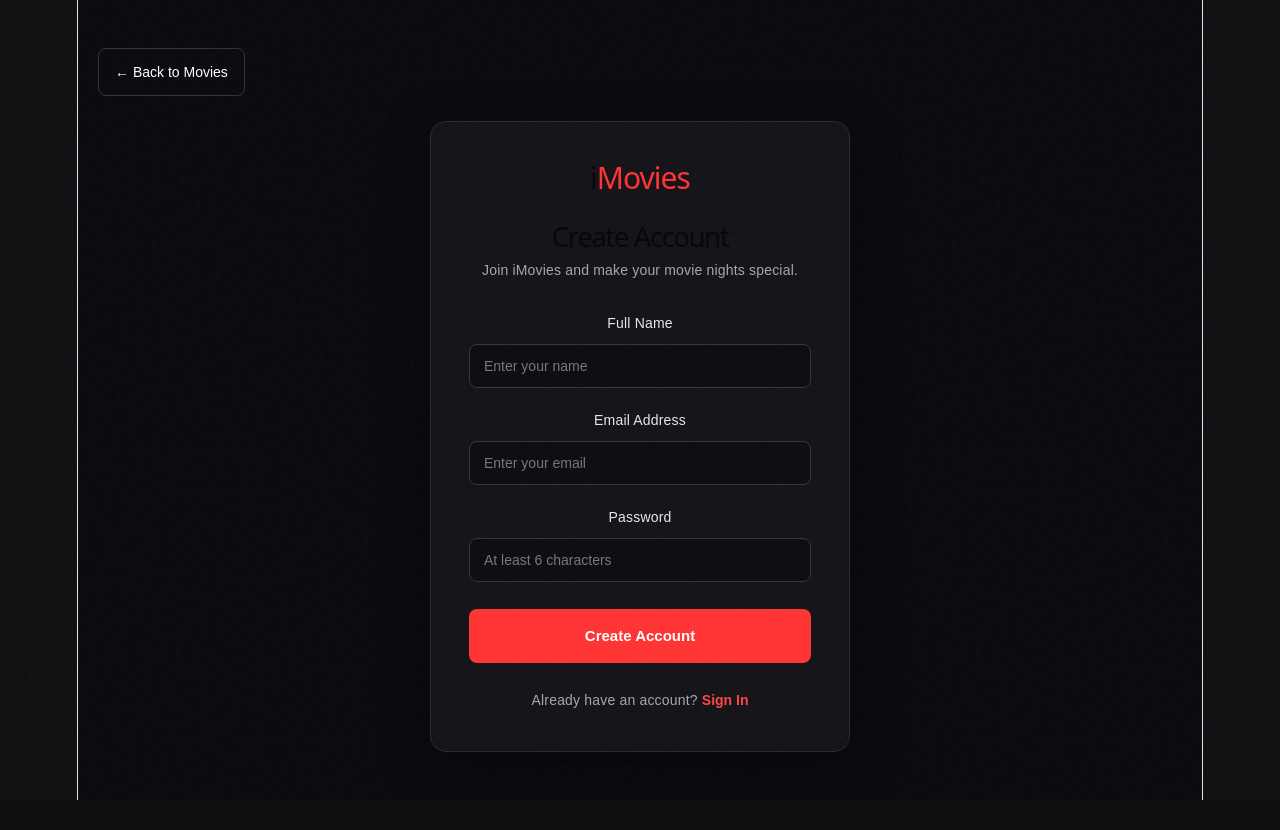
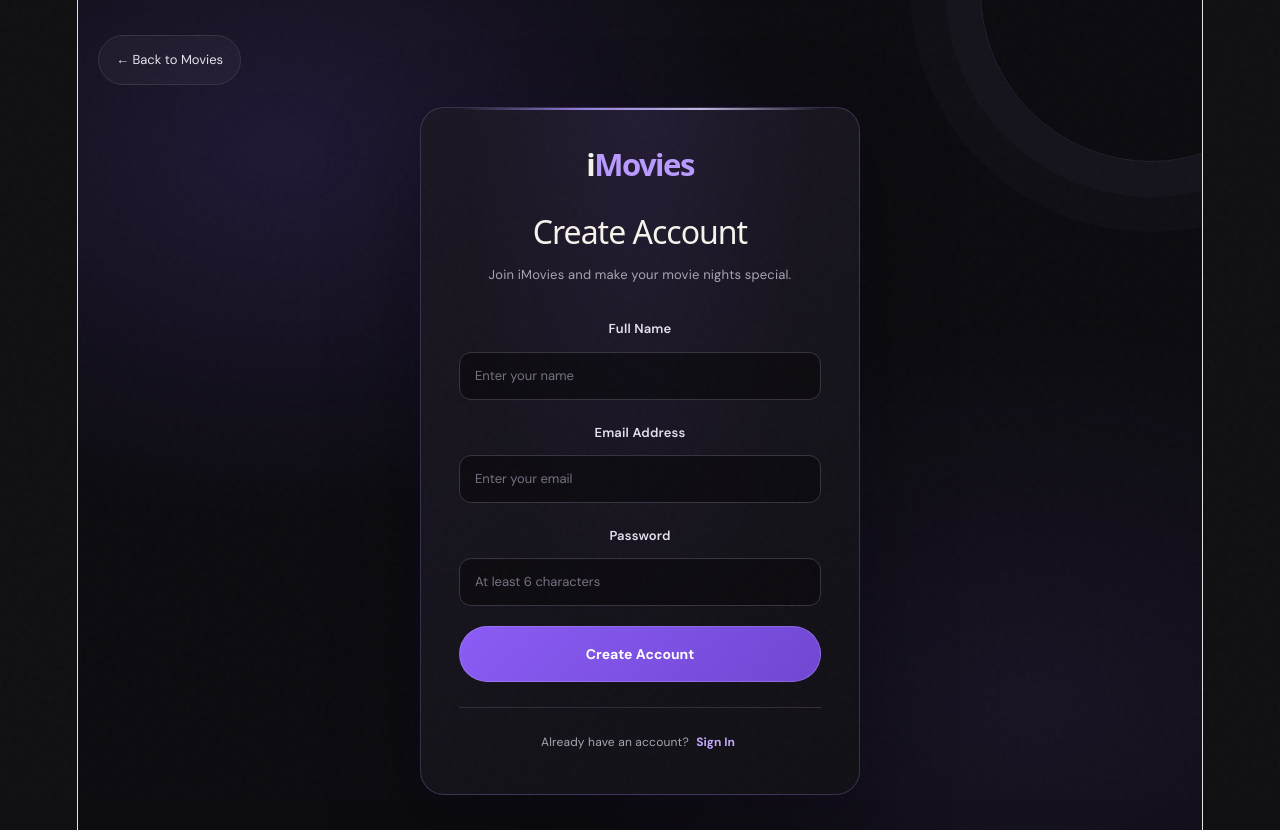
Before and after one commit to aashiiii6/imovies, a React (Vite) app: page / in a window 1280 px wide. Both pictures are taken after a click on the button "Sign Up". Before the commit the page ends 800 px from the top, so only its background shows below. Built offline with nearby package versions, Linux system fonts and the light colour scheme; no server answers.

Commit message:
Upgrade login and signup UI

```diff
--- a/src/Auth.css
+++ b/src/Auth.css
@@ -1,153 +1,261 @@
+/* ===== IMOVIES — PREMIUM AUTH EXPERIENCE ===== */
 
 .auth-page {
+  position: relative;
+  isolation: isolate;
   min-height: 100vh;
-  padding: 30px 20px;
-  background: #0b0b0f;
-  color: #ffffff;
+  padding: 35px 20px;
+  box-sizing: border-box;
   display: flex;
   flex-direction: column;
   align-items: center;
   justify-content: center;
-  box-sizing: border-box;
-  font-family: Arial, sans-serif;
+  overflow: hidden;
+  background:
+    radial-gradient(ellipse at 18% 18%, rgba(139, 92, 246, 0.16), transparent 38%),
+    radial-gradient(ellipse at 85% 85%, rgba(112, 77, 176, 0.12), transparent 38%),
+    #0c0b10;
+  color: #f4f0eb;
+  font-family: inherit;
 }
+
+.auth-page::before {
+  content: "";
+  position: absolute;
+  z-index: -1;
+  width: 340px;
+  height: 340px;
+  top: -180px;
+  right: -120px;
+  border: 1px solid rgba(196, 181, 253, 0.12);
+  border-radius: 50%;
+  box-shadow:
+    0 0 0 35px rgba(196, 181, 253, 0.025),
+    0 0 0 70px rgba(196, 181, 253, 0.02);
+  pointer-events: none;
+}
+
+/* ===== BACK BUTTON ===== */
 
 .auth-back-btn {
   align-self: flex-start;
-  margin-bottom: 25px;
-  padding: 10px 16px;
-  border: 1px solid #33333d;
-  border-radius: 8px;
-  background: transparent;
-  color: #ffffff;
+  width: fit-content;
+  margin-bottom: 22px;
+  padding: 11px 17px;
+  border: 1px solid #383340;
+  border-radius: 999px;
+  background: rgba(255, 255, 255, 0.035);
+  color: #e8e2ef;
   cursor: pointer;
-  font-size: 14px;
+  font-size: 13px;
+  transition: all 0.25s ease;
 }
 
 .auth-back-btn:hover {
-  border-color: #ff3434;
-  color: #ff5555;
+  border-color: #a78bfa;
+  background: rgba(155, 110, 255, 0.12);
+  color: #fff;
+  transform: translateY(-2px);
 }
 
+/* ===== AUTH CARD ===== */
+
 .auth-card {
+  position: relative;
   width: 100%;
-  max-width: 420px;
+  max-width: 440px;
   padding: 38px;
-  border: 1px solid #292932;
-  border-radius: 16px;
-  background: #141419;
   box-sizing: border-box;
-  box-shadow: 0 15px 50px rgba(0, 0, 0, 0.35);
+  border: 1px solid rgba(180, 150, 255, 0.22);
+  border-radius: 24px;
+  background:
+    radial-gradient(ellipse at top, rgba(139, 92, 246, 0.09), transparent 55%),
+    linear-gradient(145deg, #1b1723, #111015);
+  box-shadow:
+    0 30px 90px rgba(0, 0, 0, 0.35),
+    0 0 45px rgba(139, 92, 246, 0.045);
+  animation: auth-card-appear 0.45s ease both;
 }
 
+.auth-card::before {
+  content: "";
+  position: absolute;
+  top: 0;
+  left: 38px;
+  right: 38px;
+  height: 2px;
+  border-radius: 0 0 5px 5px;
+  background: linear-gradient(90deg, transparent, #a78bfa, #ddd6fe, transparent);
+  opacity: 0.85;
+}
+
+@keyframes auth-card-appear {
+  from {
+    opacity: 0;
+    transform: translateY(12px);
+  }
+  to {
+    opacity: 1;
+    transform: translateY(0);
+  }
+}
+
+/* ===== LOGO ===== */
+
 .auth-logo {
-  margin: 0 0 28px;
+  margin: 0 0 30px;
+  color: #f7f2eb;
   text-align: center;
-  font-size: 30px;
-  letter-spacing: -1px;
+  font-size: 31px;
+  font-weight: 800;
+  letter-spacing: -1.5px;
 }
 
 .auth-logo span {
-  color: #ff3434;
+  color: #b99aff;
 }
 
+/* ===== HEADINGS ===== */
+
 .auth-card h1 {
-  margin: 0 0 10px;
+  margin: 0 0 12px;
+  color: #f7f2eb;
   text-align: center;
-  font-size: 28px;
+  font-size: clamp(27px, 4vw, 32px);
+  letter-spacing: -1px;
+  line-height: 1.2;
 }
 
 .auth-subtitle {
-  margin: 0 0 28px;
-  color: #a6a6b2;
+  margin: 0 0 30px;
+  color: #a9a3b3;
   text-align: center;
-  font-size: 14px;
-  line-height: 1.6;
+  font-size: 13px;
+  line-height: 1.8;
 }
 
+/* ===== FORM FIELDS ===== */
+
 .auth-field {
-  margin-bottom: 19px;
+  margin-bottom: 20px;
 }
 
 .auth-field label {
   display: block;
-  margin-bottom: 8px;
-  color: #e7e7ec;
-  font-size: 14px;
+  margin-bottom: 9px;
+  color: #e6dfef;
+  font-size: 13px;
+  font-weight: 600;
 }
 
 .auth-field input {
+  display: block;
   width: 100%;
-  padding: 13px 14px;
-  border: 1px solid #363640;
-  border-radius: 8px;
+  min-height: 48px;
+  padding: 13px 15px;
+  box-sizing: border-box;
+  border: 1px solid #393340;
+  border-radius: 12px;
   outline: none;
-  background: #0d0d12;
-  color: #ffffff;
-  font-size: 14px;
-  box-sizing: border-box;
+  background: rgba(10, 9, 14, 0.7);
+  color: #fff;
+  font-family: inherit;
+  font-size: 13px;
+  transition: border-color 0.2s ease, box-shadow 0.2s ease, background 0.2s ease;
+}
+
+.auth-field input::placeholder {
+  color: #777181;
+}
+
+.auth-field input:hover {
+  border-color: #5a4b6e;
 }
 
 .auth-field input:focus {
-  border-color: #ff3434;
-  box-shadow: 0 0 0 2px rgba(255, 52, 52, 0.12);
+  border-color: #a78bfa;
+  background: #100e16;
+  box-shadow: 0 0 0 3px rgba(167, 139, 250, 0.12);
 }
 
-.auth-field input::placeholder {
-  color: #777783;
+/* ===== SUBMIT BUTTON ===== */
+
+.auth-submit-btn {
+  display: block;
+  width: 100%;
+  min-height: 49px;
+  margin-top: 9px;
+  padding: 14px 18px;
+  border: 1px solid rgba(196, 181, 253, 0.28);
+  border-radius: 999px;
+  background: linear-gradient(135deg, #8b5cf6, #7046d3);
+  color: #fff;
+  font-family: inherit;
+  font-size: 14px;
+  font-weight: 700;
+  cursor: pointer;
+  transition: transform 0.2s ease, box-shadow 0.2s ease, background 0.2s ease;
 }
 
-.auth-submit-btn {
-  width: 100%;
-  margin-top: 8px;
-  padding: 14px;
-  border: none;
-  border-radius: 8px;
-  background: #ff3434;
-  color: #ffffff;
-  font-size: 15px;
-  font-weight: bold;
-  cursor: pointer;
-  transition: background 0.2s ease;
+.auth-submit-btn:hover:not(:disabled) {
+  background: linear-gradient(135deg, #9b72ff, #8058e6);
+  box-shadow: 0 8px 28px rgba(139, 92, 246, 0.25);
+  transform: translateY(-2px);
 }
 
-.auth-submit-btn:hover {
-  background: #df2020;
+.auth-submit-btn:active:not(:disabled) {
+  transform: translateY(0);
 }
 
 .auth-submit-btn:disabled {
   opacity: 0.65;
-  cursor: not-allowed;
+  cursor: wait;
 }
+
+/* ===== SUCCESS / ERROR MESSAGE ===== */
 
 .auth-message {
   margin: 18px 0 0;
-  color: #7ee7a0;
+  padding: 12px 14px;
+  border: 1px solid rgba(74, 222, 128, 0.2);
+  border-radius: 12px;
+  background: rgba(74, 222, 128, 0.07);
+  color: #a7f3c0;
   text-align: center;
-  font-size: 14px;
-  line-height: 1.5;
+  font-size: 12px;
+  line-height: 1.7;
   overflow-wrap: anywhere;
 }
 
+/* ===== SWITCH LOGIN / SIGNUP ===== */
+
 .auth-switch {
-  margin: 24px 0 0;
-  color: #a6a6b2;
+  margin: 25px 0 0;
+  padding-top: 21px;
+  border-top: 1px solid #332d3a;
+  color: #a9a3b3;
   text-align: center;
-  font-size: 14px;
+  font-size: 12px;
+  line-height: 1.8;
 }
 
 .auth-switch button {
-  padding: 0;
+  padding: 3px 4px;
   border: none;
   background: transparent;
-  color: #ff4545;
-  font-weight: bold;
+  color: #c4aaff;
+  font: inherit;
+  font-weight: 700;
   cursor: pointer;
+  transition: color 0.2s ease;
 }
 
 .auth-switch button:hover {
+  color: #e4d7ff;
   text-decoration: underline;
 }
+
+/* ===== OPTIONAL HEADER BUTTON STYLES ===== */
 
 .auth-buttons {
   display: flex;
@@ -157,25 +265,66 @@
 
 .signup-btn {
   padding: 10px 18px;
-  border: 1px solid #ff3434;
-  border-radius: 7px;
-  background: #ff3434;
-  color: #ffffff;
+  border: 1px solid #a78bfa;
+  border-radius: 999px;
+  background: #8b5cf6;
+  color: #fff;
   cursor: pointer;
-  font-size: 14px;
-  font-weight: bold;
+  font-size: 13px;
+  font-weight: 700;
+  transition: all 0.2s ease;
 }
 
 .signup-btn:hover {
-  background: #df2020;
+  background: #7046d3;
+  transform: translateY(-1px);
 }
 
+/* ===== MOBILE ===== */
+
 @media (max-width: 600px) {
+  .auth-page {
+    padding: 25px 17px;
+  }
+
+  .auth-back-btn {
+    margin-bottom: 20px;
+  }
+
   .auth-card {
-    padding: 28px 22px;
+    padding: 31px 23px;
+    border-radius: 21px;
+  }
+
+  .auth-card::before {
+    left: 23px;
+    right: 23px;
+  }
+
+  .auth-logo {
+    font-size: 29px;
+    margin-bottom: 26px;
   }
 
   .auth-card h1 {
-    font-size: 24px;
+    font-size: 27px;
+  }
+
+  .auth-subtitle {
+    margin-bottom: 25px;
   }
 }
+
+@media (prefers-reduced-motion: reduce) {
+  .auth-card {
+    animation: none;
+  }
+
+  .auth-back-btn,
+  .auth-field input,
+  .auth-submit-btn,
+  .auth-switch button,
+  .signup-btn {
+    transition: none;
+  }
+}
```
